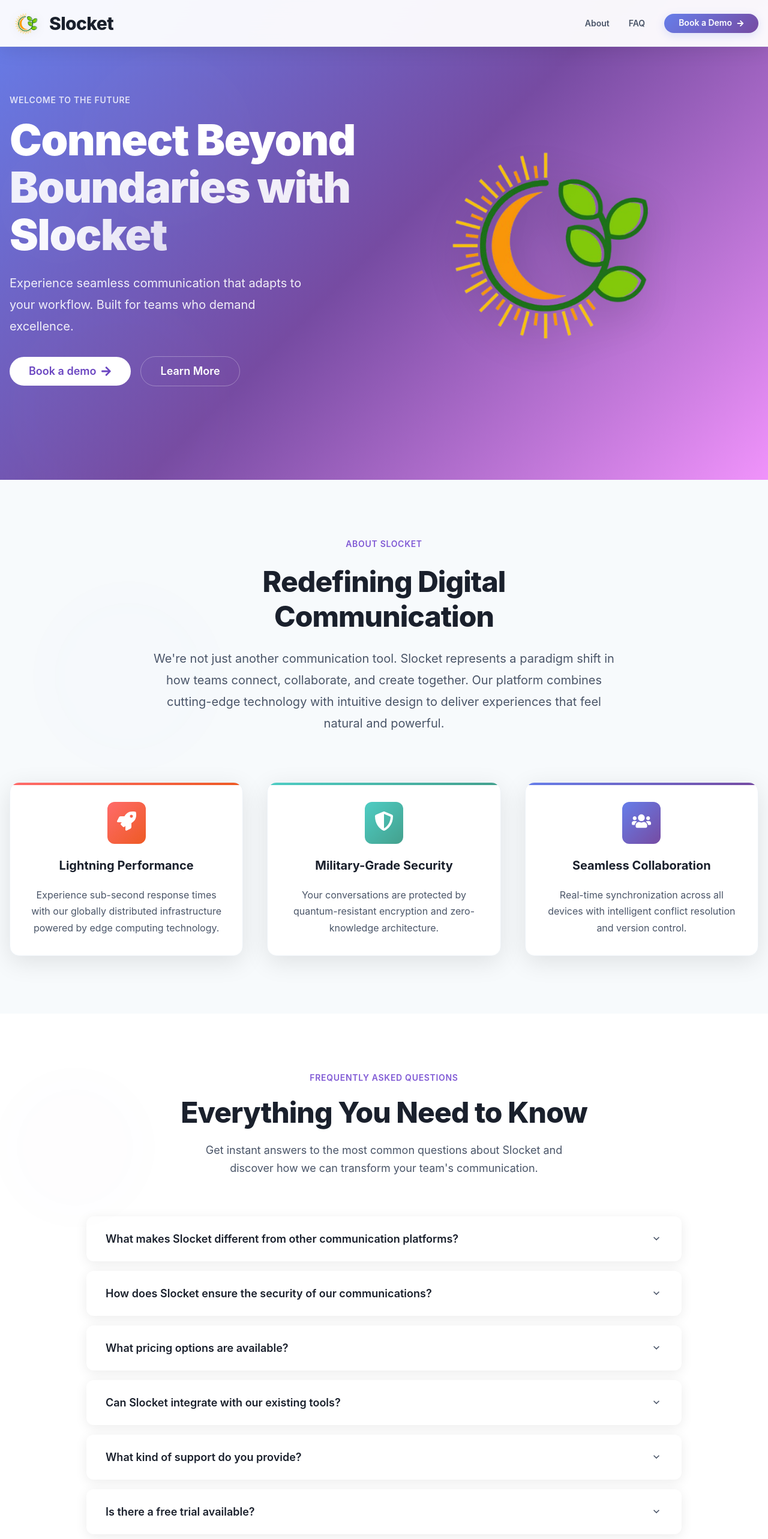
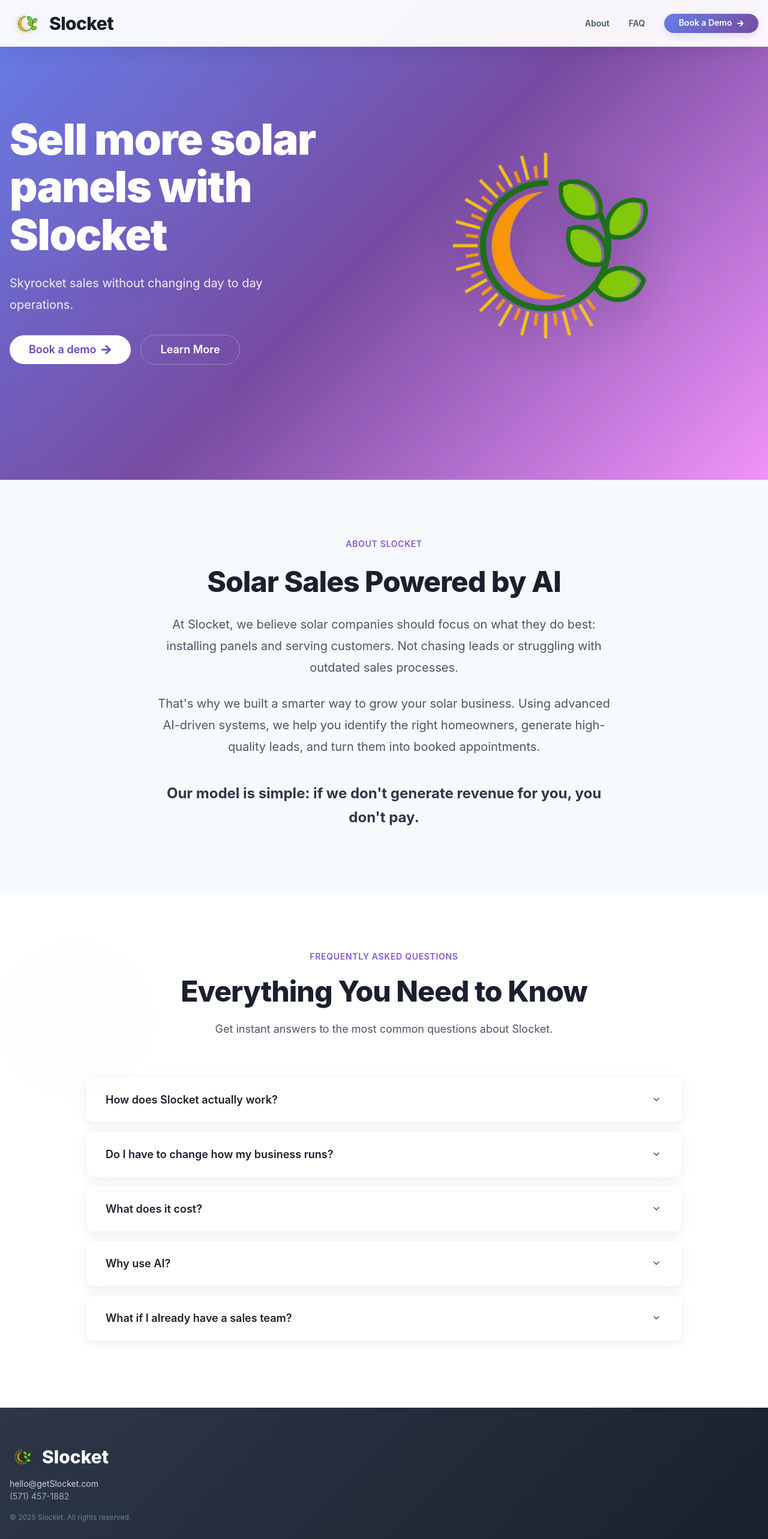
Before and after one commit to kunal-bham/slocket, a React (Create React App) app: page / in a window 1280 px wide. Shown: the top 2566 px of the page at 60% size. Built offline with nearby package versions, Linux system fonts and the light colour scheme.

Commit message:
updated all text

```diff
--- a/src/App.js
+++ b/src/App.js
@@ -307,16 +307,6 @@
           <SimpleGrid columns={{ base: 1, lg: 2 }} spacing={16} alignItems="center">
             <VStack spacing={8} align={{ base: 'center', lg: 'start' }} textAlign={{ base: 'center', lg: 'left' }}>
               <Box>
-                <Text
-                  fontSize="sm"
-                  fontWeight="600"
-                  color="rgba(255, 255, 255, 0.8)"
-                  textTransform="uppercase"
-                  letterSpacing="wider"
-                  mb={4}
-                >
-                  Welcome to the Future
-                </Text>
                 <Heading
                   size={heroSize}
                   fontWeight="900"
@@ -324,17 +314,7 @@
                   letterSpacing="-0.02em"
                   mb={6}
                 >
-                  Connect Beyond
-                  <Text as="span" display="block" color="rgba(255, 255, 255, 0.9)">
-                    Boundaries with
-                  </Text>
-                  <Text
-                    as="span"
-                    bgGradient="linear(to-r, rgba(255, 255, 255, 1), rgba(255, 255, 255, 0.8))"
-                    bgClip="text"
-                  >
-                    Slocket
-                  </Text>
+                  Sell more solar panels with Slocket
                 </Heading>
                 <Text
                   fontSize={{ base: 'lg', md: 'xl' }}
@@ -342,8 +322,7 @@
                   lineHeight="1.8"
                   maxW="500px"
                 >
-                  Experience seamless communication that adapts to your workflow.
-                  Built for teams who demand excellence.
+                  Skyrocket sales without changing day to day operations.
                 </Text>
               </Box>
 
@@ -430,7 +409,7 @@
                 letterSpacing="-0.02em"
                 lineHeight="1.2"
               >
-                Redefining Digital Communication
+                Solar Sales Powered by AI
               </Heading>
               <Text
                 fontSize="xl"
@@ -438,33 +417,49 @@
                 lineHeight="1.8"
                 textAlign="center"
               >
-                We're not just another communication tool. Slocket represents a paradigm shift
-                in how teams connect, collaborate, and create together. Our platform combines
-                cutting-edge technology with intuitive design to deliver experiences that feel
-                natural and powerful.
+                At Slocket, we believe solar companies should focus on what they do best: installing panels and serving customers. Not chasing leads or struggling with outdated sales processes.
+              </Text>
+              <Text
+                fontSize="xl"
+                color={useColorModeValue('gray.600', 'gray.300')}
+                lineHeight="1.8"
+                textAlign="center"
+              >
+                That's why we built a smarter way to grow your solar business. Using advanced AI-driven systems, we help you identify the right homeowners, generate high-quality leads, and turn them into booked appointments.
+              </Text>
+              <Text
+                fontSize={{ base: 'xl', md: '2xl' }}
+                color={useColorModeValue('gray.700', 'gray.200')}
+                lineHeight="1.7"
+                textAlign="center"
+                fontWeight="700"
+                mt={4}
+                mb={2}
+              >
+                Our model is simple: if we don't generate revenue for you, you don't pay.
               </Text>
             </VStack>
 
-            <SimpleGrid columns={{ base: 1, md: 3 }} spacing={10} w="full">
+            {/* <SimpleGrid columns={{ base: 1, md: 3 }} spacing={10} w="full">
               <Feature
                 icon={FaRocket}
-                title="Lightning Performance"
-                description="Experience sub-second response times with our globally distributed infrastructure powered by edge computing technology."
+                title="AI-Powered Targeting"
+                description="Our advanced AI analyzes thousands of data points to identify homeowners most likely to say 'yes' to solar, so you connect with the right people at the right time."
                 gradient="linear-gradient(135deg, #ff6b6b, #ee5a24)"
               />
               <Feature
                 icon={FaShieldAlt}
-                title="Military-Grade Security"
-                description="Your conversations are protected by quantum-resistant encryption and zero-knowledge architecture."
+                title="Exclusive Leads"
+                description="No sharing with competitors. Unlike traditional lead gen companies, we provide exclusive, high-quality leads with built-in AI filtering."
                 gradient="linear-gradient(135deg, #4ecdc4, #44a08d)"
               />
               <Feature
                 icon={FaUsers}
-                title="Seamless Collaboration"
-                description="Real-time synchronization across all devices with intelligent conflict resolution and version control."
+                title="Done-For-You System"
+                description="Slocket plugs into your existing operations. You keep selling and installing panels the way you do today. We just keep your calendar full of qualified prospects."
                 gradient="linear-gradient(135deg, #667eea, #764ba2)"
               />
-            </SimpleGrid>
+            </SimpleGrid> */}
           </VStack>
         </Container>
       </Box>
@@ -499,35 +494,30 @@
                 maxW="2xl"
                 lineHeight="1.7"
               >
-                Get instant answers to the most common questions about Slocket and
-                discover how we can transform your team's communication.
+                Get instant answers to the most common questions about Slocket.
               </Text>
             </VStack>
 
             <Accordion allowToggle w="full">
               <FAQItem
-                question="What makes Slocket different from other communication platforms?"
-                answer="Slocket combines enterprise-grade security with consumer-friendly design. Our unique approach focuses on contextual communication, intelligent routing, and seamless integration with your existing workflow, making it feel less like a tool and more like a natural extension of your team."
+                question="How does Slocket actually work?"
+                answer="We combine AI-powered targeting, automated outreach, and optimized appointment-setting to bring your solar business new opportunities. Instead of guessing who might be interested, our system identifies the right prospects and nurtures them into ready-to-buy homeowners."
               />
               <FAQItem
-                question="How does Slocket ensure the security of our communications?"
-                answer="We employ end-to-end encryption, zero-knowledge architecture, and quantum-resistant protocols. Our infrastructure is SOC 2 Type II compliant, GDPR compliant, and undergoes regular third-party security audits. Your data never touches our servers in an unencrypted state."
+                question="Do I have to change how my business runs?"
+                answer="Nope. Slocket plugs into your existing operations. You keep selling and installing panels the way you do today. We just keep your calendar full of qualified prospects."
               />
               <FAQItem
-                question="What pricing options are available?"
-                answer="We offer flexible pricing starting with a generous free tier for small teams, scaling up to enterprise solutions. Our pricing is transparent with no hidden fees, and we provide custom enterprise packages for organizations with specific requirements."
+                question="What does it cost?"
+                answer="Nothing upfront. We only win when you win. You pay only when we generate real results."
               />
               <FAQItem
-                question="Can Slocket integrate with our existing tools?"
-                answer="Absolutely! Slocket offers native integrations with 200+ popular tools including Slack, Microsoft Teams, Google Workspace, Jira, GitHub, and more. Our robust API also enables custom integrations tailored to your specific workflow needs."
+                question="Why use AI?"
+                answer="AI helps us analyze thousands of data points so we can zero in on homeowners most likely to say 'yes' to solar. It also personalizes outreach and timing, so you connect with the right people, at the right time."
               />
               <FAQItem
-                question="What kind of support do you provide?"
-                answer="We provide 24/7 premium support through multiple channels including live chat, email, and video calls. Our dedicated customer success team ensures smooth onboarding and ongoing optimization of your Slocket experience."
-              />
-              <FAQItem
-                question="Is there a free trial available?"
-                answer="Yes! We offer a comprehensive 14-day free trial with full access to all premium features. No credit card required, no commitments. You can also schedule a personalized demo to see Slocket in action with your specific use cases."
+                question="What if I already have a sales team?"
+                answer="Perfect. Slocket doesn't replace your team. We handle the prospecting and appointment-setting, so your reps can focus on what they do best: closing deals."
               />
             </Accordion>
           </VStack>
@@ -562,58 +552,20 @@
                 </Heading>
               </HStack>
               <Text color="gray.400" fontSize="sm" maxW="300px" textAlign={{ base: 'center', md: 'left' }}>
-                Connecting teams, empowering communication, building the future of digital collaboration.
+                <Link
+                  href="mailto:hello@getSlocket.com"
+                  color="gray.300"
+                  _hover={{ color: 'white', textDecoration: 'underline' }}
+                  transition="all 0.2s ease"
+                >
+                  hello@getSlocket.com
+                </Link>
+                <br />
+                (571) 457-1882
               </Text>
               <Text color="gray.500" fontSize="xs">
-                © 2024 Slocket. All rights reserved.
+                © 2025 Slocket. All rights reserved.
               </Text>
-            </VStack>
-
-            <VStack spacing={4}>
-              <Text fontSize="sm" color="gray.300" fontWeight="600">
-                Connect With Us
-              </Text>
-              <HStack spacing={6}>
-                <Box
-                  as="button"
-                  p={3}
-                  borderRadius="full"
-                  bg="rgba(255, 255, 255, 0.1)"
-                  _hover={{
-                    bg: 'rgba(255, 255, 255, 0.2)',
-                    transform: 'translateY(-2px)',
-                  }}
-                  transition="all 0.3s ease"
-                >
-                  <Icon as={FaGithub} w={5} h={5} />
-                </Box>
-                <Box
-                  as="button"
-                  p={3}
-                  borderRadius="full"
-                  bg="rgba(255, 255, 255, 0.1)"
-                  _hover={{
-                    bg: 'rgba(255, 255, 255, 0.2)',
-                    transform: 'translateY(-2px)',
-                  }}
-                  transition="all 0.3s ease"
-                >
-                  <Icon as={FaTwitter} w={5} h={5} />
-                </Box>
-                <Box
-                  as="button"
-                  p={3}
-                  borderRadius="full"
-                  bg="rgba(255, 255, 255, 0.1)"
-                  _hover={{
-                    bg: 'rgba(255, 255, 255, 0.2)',
-                    transform: 'translateY(-2px)',
-                  }}
-                  transition="all 0.3s ease"
-                >
-                  <Icon as={FaLinkedin} w={5} h={5} />
-                </Box>
-              </HStack>
             </VStack>
           </Stack>
         </Container>
```
